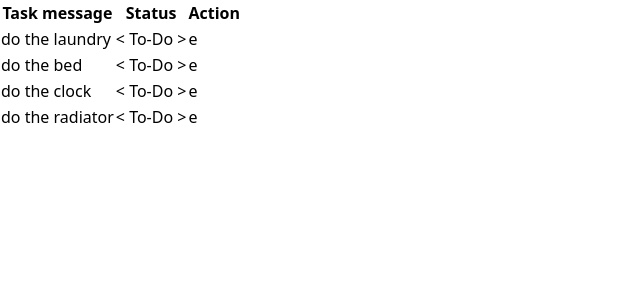
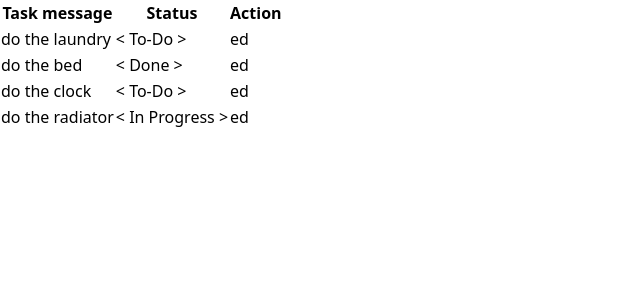
Before and after one commit to segatheycallme/nit_grupni_projekat, a React (Vite) app in the folder frontend/: page /list in a window 1280 px wide. Shown: the top 300 px of the page, without its empty margins (0-640 px from the left). Built offline with nearby package versions, Linux system fonts and the light colour scheme.

Commit message:
tasklist misc

```diff
--- a/frontend/src/pages/TaskList.tsx
+++ b/frontend/src/pages/TaskList.tsx
@@ -1,3 +1,4 @@
+import { useState } from "react"
 import Paper from "../components/Paper"
 
 interface Task {
@@ -8,34 +9,73 @@ interface Task {
 const tasks: Task[] | null =
   [
     { message: "do the laundry", status: "To-Do" },
-    { message: "do the bed", status: "To-Do" },
+    { message: "do the bed", status: "Done" },
     { message: "do the clock", status: "To-Do" },
-    { message: "do the radiator", status: "To-Do" },
+    { message: "do the radiator", status: "In Progress" },
   ]
 
+const statuses = ["To-Do", "In Progress", "Done"];
+const color_lookup = new Map()
+color_lookup.set("To-Do", "text-slate-700");
+color_lookup.set("In Progress", "text-sky-700");
+color_lookup.set("Done", "text-green-700");
+
+function cycleStatus(currStatus: string, direction: number) {
+  let idx = statuses.findIndex((el) => el === currStatus) + direction;
+  if (idx < 0) {
+    idx = 2
+  }
+  if (idx > 2) {
+    idx = 0
+  }
+  return statuses[idx]
+}
+
 function TaskList() {
+  const [editID, setEditID] = useState(-1);
+  const [editValue, setEditValue] = useState<string | null>("");
+
   return (
     <div className="flex items-center justify-center h-full">
       <Paper className="h-3/4 w-full sm:w-3/4">
         {tasks ?
-          <table className="w-full">
+          <table className="w-full border-collapse">
+            <thead>
               <tr>
-              <th>Task message</th>
-              <th>Status</th>
-              <th>Action</th>
+                <th className="border-2 w-4/5">Task message</th>
+                <th className="border-2 w-1/6">Status</th>
+                <th className="border-2 px-2">Action</th>
               </tr>
-            {tasks.map((task) => {
+            </thead>
+            <tbody>
+              {tasks.map((task, i) => {
                 return (
-                <tr className="">
-                  <td className="w-4/5">{task.message}</td>
-                  <td className="w-1/6 text-center">
-                    <button className="font-bold">{"<"}</button>
-                    <span> {task.status} </span>
-                    <button className="font-bold">{">"}</button></td>
-                  <td className="text-center">e</td>
+                  <tr className="text-lg">
+                    <td className="border-2">{editID === i ?
+                      <div className="flex">
+                        <input type="text" className="bg-slate-200 border border-slate-400 pl-1 w-full" value={editValue || ""} onChange={(e) => setEditValue(e.target.textContent)} />
+                        <button className="ml-8 mr-2" onClick={() => {
+                          setEditID(-1);
+                        }}>ok</button>
+                      </div>
+                      : <span className="pl-1">{task.message}</span>}</td>
+                    <td className="text-center border-2">
+                      <button className="font-bold" onClick={() => console.log(cycleStatus(task.status, -1))}>{"<"}</button>
+                      <span className={color_lookup.get(task.status)}> {task.status} </span>
+                      <button className="font-bold" onClick={() => console.log(cycleStatus(task.status, +1))}>{">"}</button>
+                    </td>
+                    <td className="text-center border-2">
+                      <button className="mr-2" onClick={() => {
+                        setEditID(i);
+                        setEditValue(task.message);
+                      }}>e</button>
+                      <button onClick={() => {
+                      }}>d</button>
+                    </td>
                   </tr>
                 )
               })}
+            </tbody>
           </table>
           : "no tasks"}
       </Paper>
```
Lines whose indentation alone changed are shown as unchanged.
